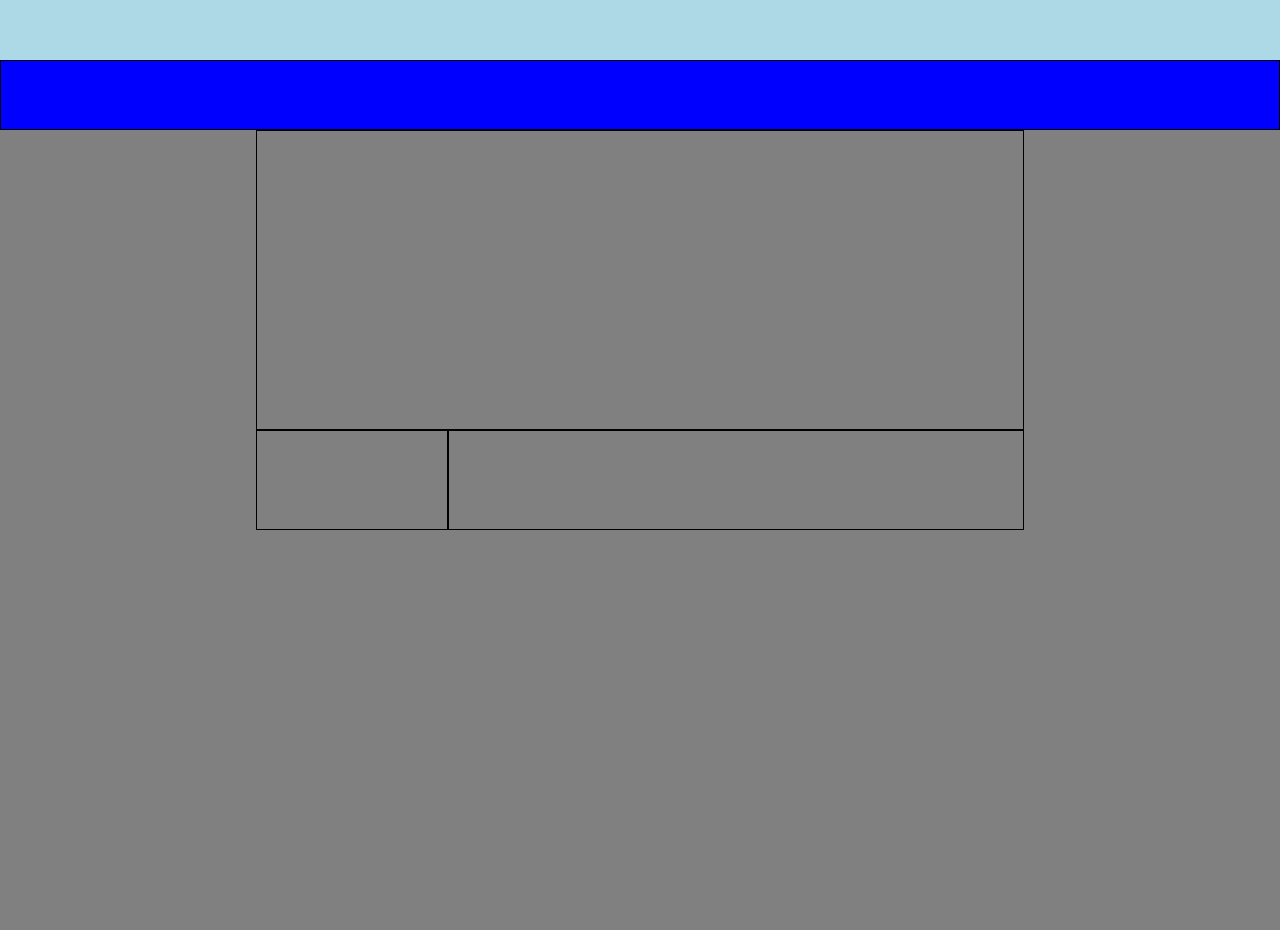
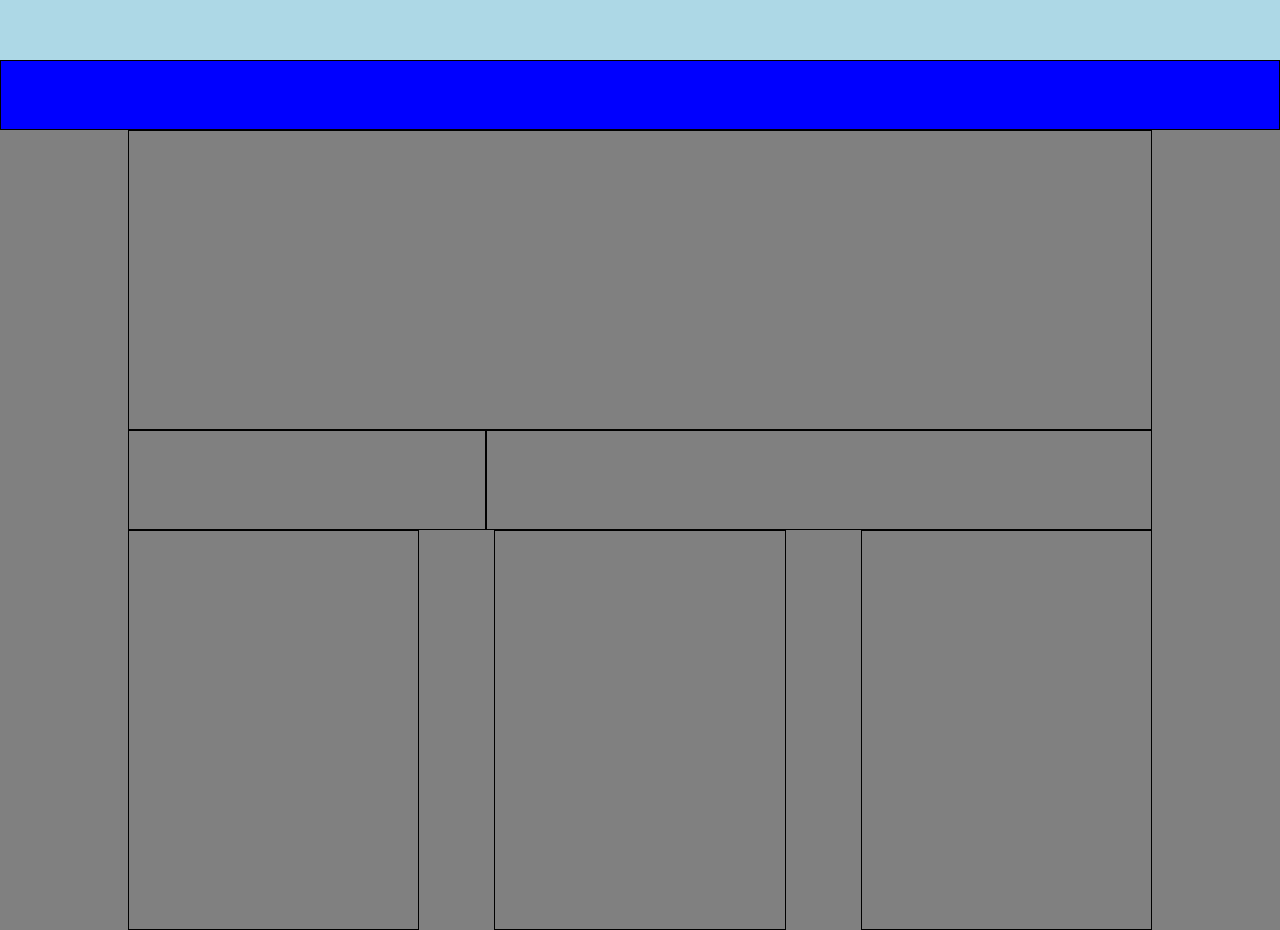
Before and after one commit to giordanovita/htmlcss-hubspot, a plain HTML site: page index.html in a window 1280 px wide. Shown: the part 480-1410 px from the top of the page. Drawn offline with Linux system fonts and the light colour scheme.

Commit message:
structure step 2

```diff
--- a/index.html
+++ b/index.html
@@ -50,9 +50,12 @@
       </section>
       <!-- sezione con cubo e testo inferiore allineato centralmente -->
        <div class="super fsection">
+        <div class="first-second">
+
+
          <div class="cube ">
          </div>
-
+         <!-- prima riga flottata -->
          <div class="first row">
            <div class="book">
 
@@ -60,10 +63,24 @@
            <div class="crm">
 
            </div>
+         </div>
+         <!-- seconda riga flottata -->
+         <div class="second row">
+           <div class="column">
 
+           </div>
+
+           <div class="column center">
+
+           </div>
+
+           <div class="column">
+
+           </div>
 
          </div>
-
+        </div>
+        <!-- fine first-second -->
        </div>
 
       <section>
--- a/main.css
+++ b/main.css
@@ -4,14 +4,22 @@
   padding: 0;
   box-sizing: border-box;
 }
-.allinea{
+.allinea, .first-second{
   width: 80%;
   margin: auto;
 }
-nav::after{
+nav::after, .row::after{
   content: "";
   display: table;
   clear: both;
+
+}
+
+.book, .crm, .column{
+  float: left;
+  /* debag */
+  border: 1px solid black;
+
 }
 /* regole header */
 header nav{
@@ -80,27 +88,31 @@ nav .up{
   background-color: grey;
 }
 .super .cube{
-  width: 60%;
+  width: 100%;
   height: 300px;
   margin: auto;
   border: 1px solid black;
 }
 
+/* prima riga flottata */
 
-.book, .crm{
-  float: left;
-  /* debag */
-  border: 1px solid black;
+
+.book{
+  width: 35%;
+  min-height: 100px;
 
 }
 
-.book{
-  width: 15%;
-  min-height: 100px;
-  margin-left: 20%
-}
-
 .crm{
-  width: 45%;
+  width: 65%;
   min-height: 100px;
 }
+/* seconda riga flottata */
+
+.column{
+  width: calc(100% / 3 - 50px);
+  min-height: 400px;
+}
+.center{
+  margin:0 75px;
+}
```
